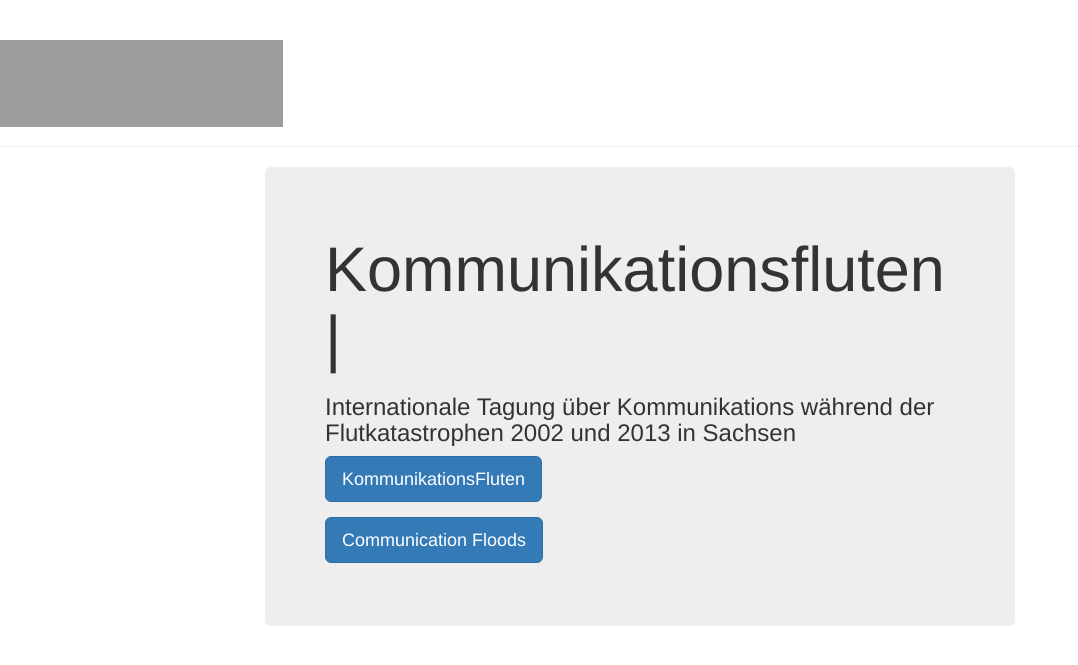
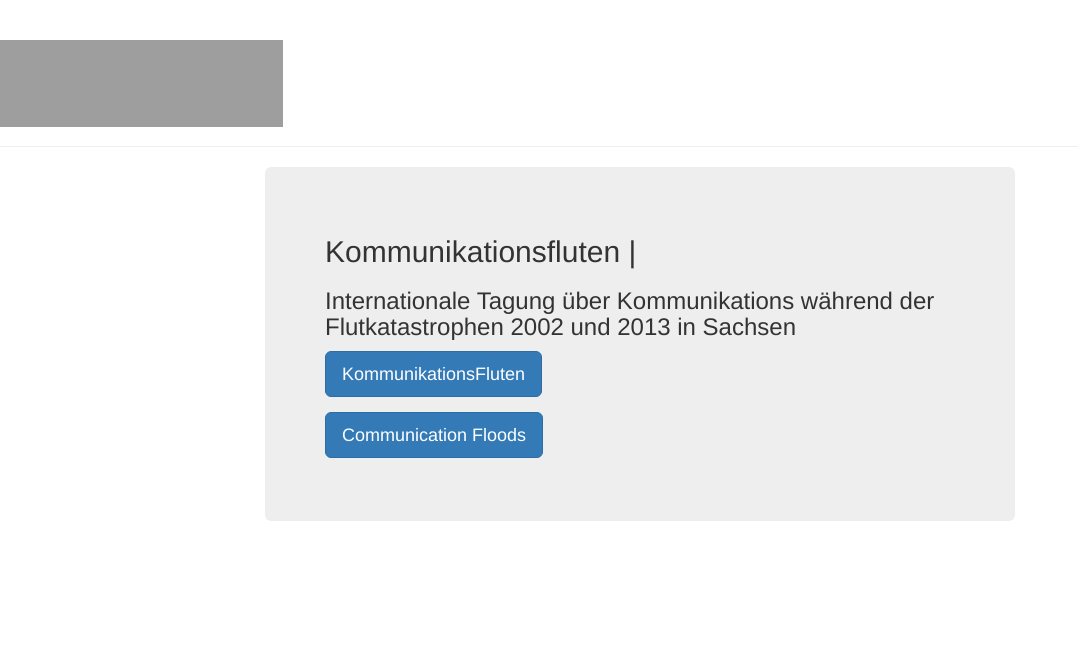
Before and after one commit to susedev/test, a Jekyll site: the page built from index.html, in a window 1280 px wide. Shown: the top 665 px of the page, without its empty margins (0-1078 px from the left). Built offline with Jekyll 4.4.1, drawn with Linux system fonts in a browser that asks for light colours; nearby versions of some CDN libraries; grey boxes are pictures that could not be loaded.

Commit message:
Edit from JekyllCMS

```diff
--- a/index.html
+++ b/index.html
@@ -3,7 +3,7 @@ layout: home
 title: Home
 ---
 <div class="jumbotron">
-<h1>Kommunikationsfluten |</h1>
+<h2>Kommunikationsfluten |</h2>
 
 <h3>Internationale Tagung &uuml;ber Kommunikations w&auml;hrend der Flutkatastrophen 2002 und 2013 in Sachsen</h3>
 
```
